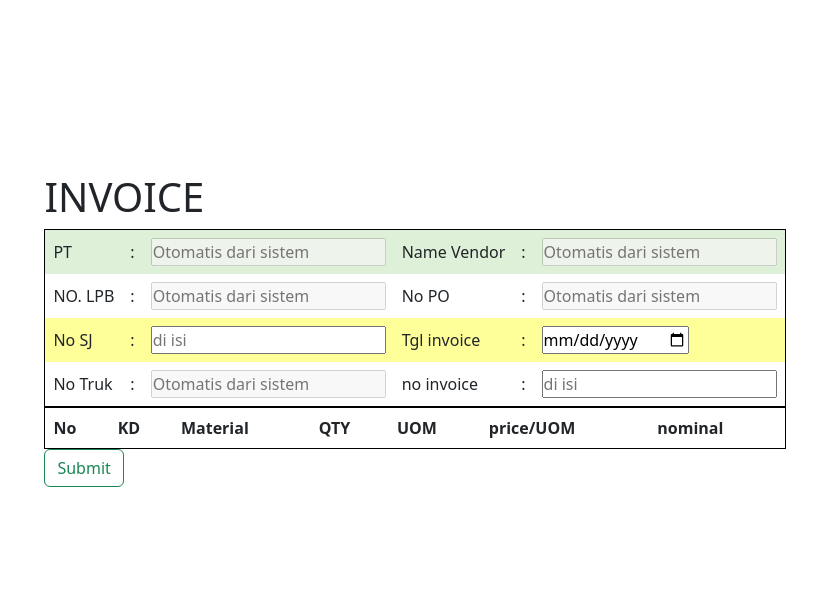
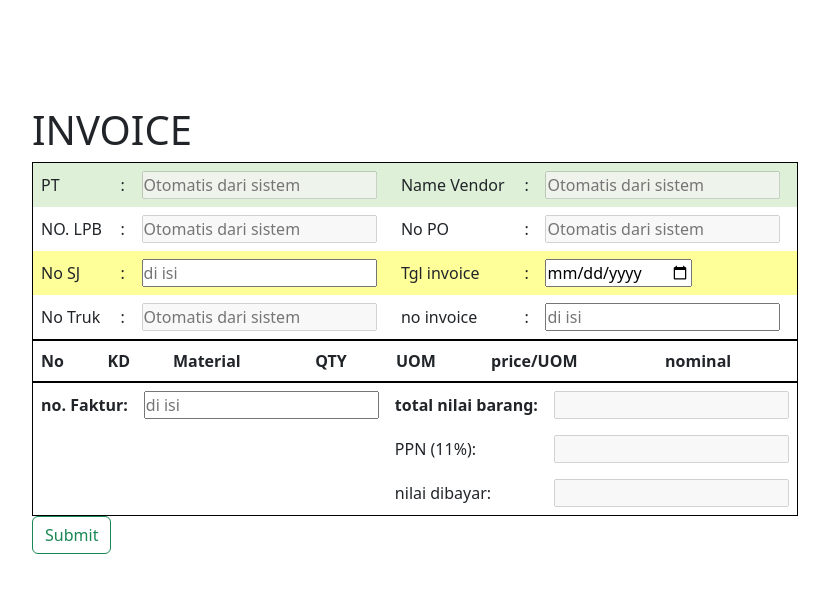
Before and after one commit to playerzer0-ui/gudang_mama, a PHP site: page /view/invoice.php in a window 1280 px wide. Shown: the part 70-663 px from the top of the page, without its empty margins (225-1054 px from the left). Run offline with PHP 8.4, Linux system fonts and the light colour scheme; the template is opened without the code that fills it, so the values that code supplies are empty.

Commit message:
nominal calculated, only need to calculate account table

```diff
--- a/js/invoice.js
+++ b/js/invoice.js
@@ -50,8 +50,6 @@ function getDetailsFromSJ(){
             let newRow;
             let rowCount = 1;
 
-            console.log("response: " + data[0].nomor_surat_jalan);
-
             data.forEach(item => {
                 newRow = table.insertRow();
                 newRow.innerHTML = `
@@ -60,7 +58,7 @@ function getDetailsFromSJ(){
                     <td><input style="width: 300px;" value="${item.productName}" type="text" name="material_display[]" disabled></td>
                     <td><input type="number" value="${item.qty}" name="qty[]" disabled></td>
                     <td><input type="text" value="${item.uom}" name="uom[]" value="" disabled></td>
-                    <td><input type="number" inputmode="numeric" name="price_per_uom[]" placeholder="di isi"></td>
+                    <td><input type="number" inputmode="numeric" name="price_per_uom[]" placeholder="di isi" oninput="calculateNominal(this)"></td>
                     <td><input type="text" name="nominal[]" placeholder="di isi" readonly></td>
                 `;
             });
@@ -68,8 +66,15 @@ function getDetailsFromSJ(){
     });
 }
 
-function calculateNominal(price){
-    let amount = price.value;
+function calculateNominal(priceInput) {
+    const row = priceInput.closest('tr'); // Get the closest row to the input
+    const qty = parseFloat(row.querySelector('input[name="qty[]"]').value); // Get the quantity value
+    const price = parseFloat(priceInput.value); // Get the price value
 
-
+    if (!isNaN(qty) && !isNaN(price)) {
+        const nominal = qty * price; // Calculate the nominal value
+        row.querySelector('input[name="nominal[]"]').value = nominal.toFixed(2); // Update the nominal field
+    } else {
+        row.querySelector('input[name="nominal[]"]').value = ''; // Clear the nominal field if invalid input
+    }
 }
--- a/view/invoice.php
+++ b/view/invoice.php
@@ -23,7 +23,7 @@
         <tr class="highlight">
             <td>No SJ</td>
             <td>:</td>
-            <td colspan="2"><input name="no_sj" type="text" id="no_sj" placeholder="di isi" onchange="getDetailsFromSJ()" required></td>
+            <td colspan="2"><input name="no_sj" type="text" id="no_sj" placeholder="di isi" oninput="getDetailsFromSJ()" required></td>
             <td>Tgl invoice</td>
             <td>:</td>
             <td><input name="invoice_date" type="date" id="invoice_date" placeholder="di isi" required></td>
@@ -54,6 +54,27 @@
             <!-- Rows will be added here dynamically -->
         </tbody>
     </table>
+
+    <table id="accountTable">
+        <tr>
+            <th>no. Faktur: </th>
+            <td><input type="text" name="no_faktur" id="no_faktur" placeholder="di isi" required></td>
+            <th>total nilai barang: </th>
+            <th><input type="number" inputmode="numeric" name="total_amount" id="total_amount" disabled></th>
+        </tr>
+        <tr>
+            <td></td>
+            <td></td>
+            <td>PPN (11%): </td>
+            <td><input type="number" inputmode="numeric" name="taxPPN" id="taxPPN" disabled></td>
+        </tr>
+        <tr>
+            <td></td>
+            <td></td>
+            <td>nilai dibayar: </td>
+            <td><input type="number" inputmode="numeric" name="amount_paid" id="amount_paid" disabled></td>
+        </tr>
+    </table>
     <button type="submit" class="btn btn-outline-success">Submit</button>
     </form>
 </main>
```
